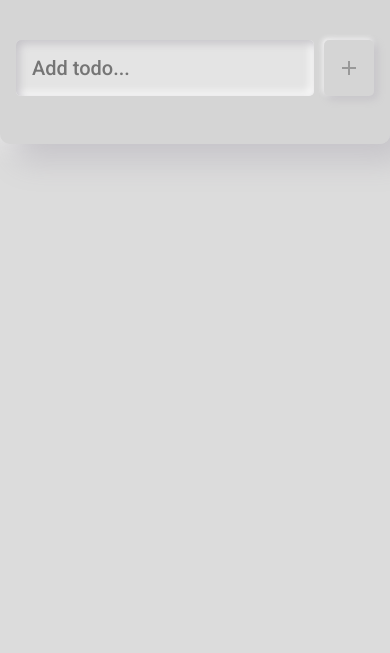
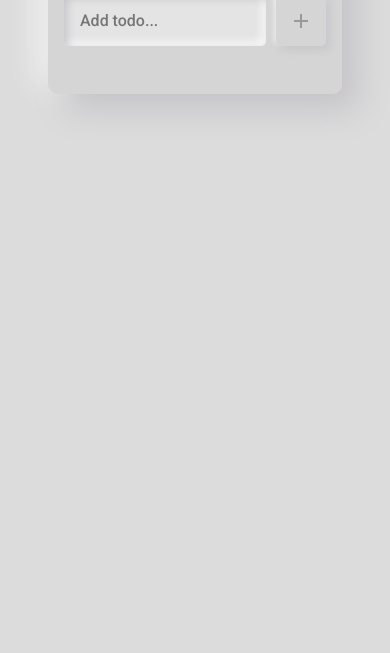
Before and after one commit to Jonasodiq/TodoApp, a plain HTML site: page index.html in a window 390 px wide. Shown: the part 191-844 px from the top of the page. Drawn offline with nearby package versions, Linux system fonts and the light colour scheme.

Commit message:
Add responsive

```diff
--- a/todoList.scss
+++ b/todoList.scss
@@ -55,7 +55,7 @@ body {
     display: flex;
     justify-content: center;
     align-items: start;
-    padding-top: 5rem;
+    padding: 5rem 3rem 0 3rem;
 }
 
 .todo {
@@ -63,7 +63,7 @@ body {
     width: 100%;
     background-color: var(--primary);
     color: var(--primary-dark);
-    display: grid;
+    // display: grid;
     border-radius: 10px;
     overflow: hidden;
     box-shadow: $shadow-4;
@@ -87,6 +87,7 @@ body {
     }
 
     &__input {
+        width: 100%;
         border: none;
         background-color: #e4e4e4;
         padding: var(--inner-padding);
@@ -140,21 +141,23 @@ body {
     &__list {
         text-decoration: none;
         list-style: none;
-        margin: 0;
+        margin: 0 60px 0 0;
         padding: var(--inner-padding);
-        display: grid;
+        display: flex;
+        flex-direction: column;
         gap: 1rem;
-
+        position: relative;
     }
 
     &__item {
+        flex: 1;
         background-color: var(--primary);
         border-radius: 5px;
         font-family: "Roboto", sans-serif;
         font-size: 24px;
         color: #fb2de099;
         display: flex;
-        width: 330px;
+        width: 100%;
         justify-content: space-between;
         align-items: center;
         padding: 0 0 0 var(--inner-padding);
@@ -199,3 +202,16 @@ body {
         }
     }
 }
+
+@media screen and (max-width: 878px) {
+    .todo__title {font-size: 2rem;}
+}
+@media screen and (max-width: 640px) {
+    .todo__item {font-size: 20px;}
+}
+@media screen and (max-width: 480px) {
+    .todo__input, .todo__item {font-size: 16px;}
+}
+@media screen and (max-width: 375px) {
+    .todo__input, .todo__item {font-size: 10px;}
+}
```
Also changed, not shown: todoList.css, 1 other file.
